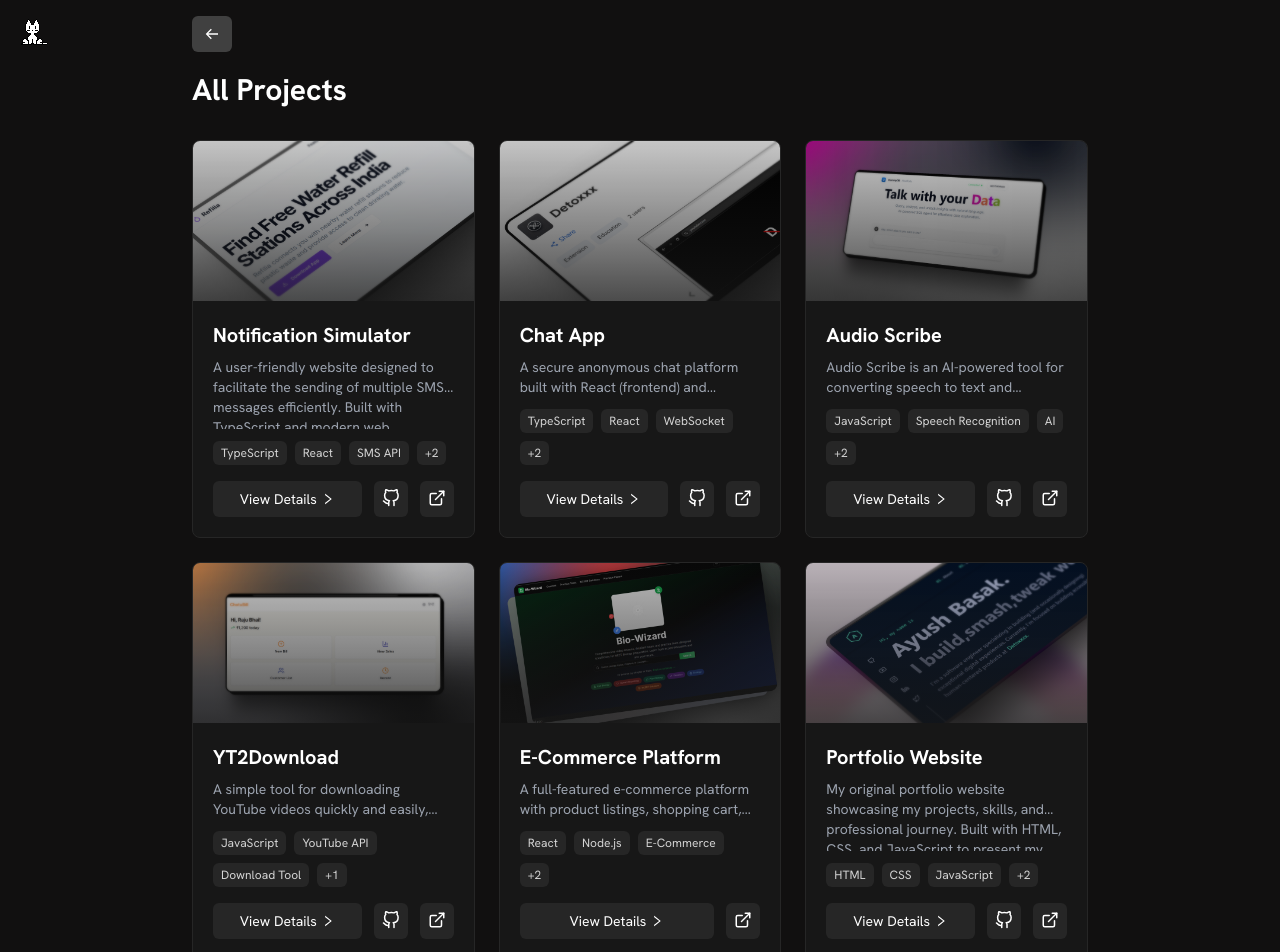
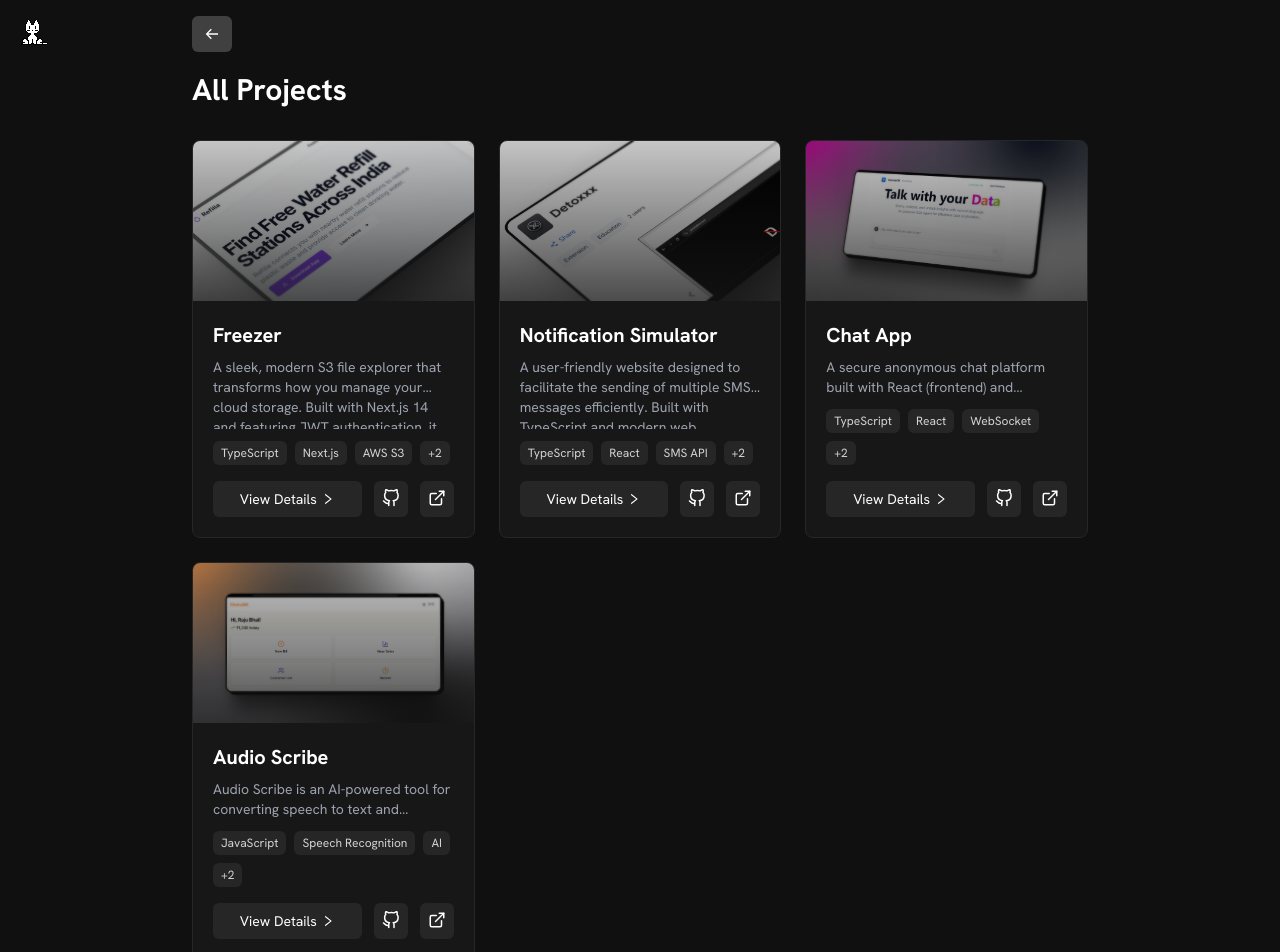
Before and after one commit to surendrakumar6350/portfolio, a Next.js app in the folder v3/: page /project in a window 1280 px wide. Shown: the top 952 px of the page. Built offline with nearby package versions, Linux system fonts and the light colour scheme.

Commit message:
feat: add new project "Freezer" and update existing project details

```diff
--- a/v3/constants/index.ts
+++ b/v3/constants/index.ts
@@ -19,10 +19,32 @@ interface Project {
 
 export const Projects: Project[] = [
   {
+    name: "Freezer",
+    slug: "freezer",
+    image: {
+      url: "/refelia.webp",
+      width: 400,
+      height: 200,
+      alt: "Freezer - Modern S3 File Explorer"
+    },
+    urls: {
+      githubUrl: "https://github.com/surendrakumar6350/freezer",
+      liveUrl: "https://freezer-sigma.vercel.app/",
+    },
+    description: "A sleek, modern S3 file explorer that transforms how you manage your cloud storage. Built with Next.js 14 and featuring JWT authentication, it offers enterprise-grade security with a beautiful, intuitive interface.",
+    tags: [
+      "TypeScript",
+      "Next.js",
+      "AWS S3",
+      "TailwindCSS",
+      "JWT Authentication"
+    ]
+  },
+  {
     name: "Notification Simulator",
     slug: "notification-simulator",
     image: {
-      url: "/refelia.webp",
+      url: "/detox.webp",
       width: 400,
       height: 200,
       alt: "Notification Simulator - A tool for sending multiple SMS messages efficiently"
@@ -44,7 +66,7 @@ export const Projects: Project[] = [
     name: "Chat App",
     slug: "chat-app",
     image: {
-      url: "/detox.webp",
+      url: "/dummy.webp",
       width: 400,
       height: 200,
       alt: "Chat App - Secure anonymous chat platform"
@@ -66,7 +88,7 @@ export const Projects: Project[] = [
     name: "Audio Scribe",
     slug: "audio-scribe",
     image: {
-      url: "/dummy.webp",
+      url: "/chotu.webp",
       width: 400,
       height: 200,
       alt: "Audio Scribe - AI-powered speech-to-text tool"
@@ -83,69 +105,5 @@ export const Projects: Project[] = [
       "Translation",
       "Web App"
     ]
-  },
-  {
-    name: "YT2Download",
-    slug: "yt2download",
-    image: {
-      url: "/chotu.webp",
-      width: 400,
-      height: 200,
-      alt: "YT2Download - YouTube video downloader"
-    },
-    urls: {
-      liveUrl: "https://yt2download.vercel.app",
-      githubUrl: "https://github.com/surendrakumar6350/yt2download"
-    },
-    description: "A simple tool for downloading YouTube videos quickly and easily, built with JavaScript and modern web technologies. It provides a clean interface for accessing YouTube content offline.",
-    tags: [
-      "JavaScript",
-      "YouTube API",
-      "Download Tool",
-      "Web Development"
-    ]
-  },
-  {
-    name: "E-Commerce Platform",
-    slug: "e-commerce",
-    image: {
-      url: "/lms.webp",
-      width: 400,
-      height: 200,
-      alt: "E-Commerce Platform - Full-featured online store"
-    },
-    urls: {
-      liveUrl: "https://e-commerce-umber-one-80.vercel.app/",
-    },
-    description: "A full-featured e-commerce platform with product listings, shopping cart, user authentication, and payment integration. Built with modern web technologies for a seamless shopping experience.",
-    tags: [
-       "React",
-       "Node.js",
-       "E-Commerce",
-       "Payment Integration",
-       "User Authentication"
-    ]
-  },
-  {
-    name: "Portfolio Website",
-    slug: "portfolio",
-    image: {
-      url: "/port.webp",
-      width: 400,
-      height: 200,
-      alt: "Portfolio Website - Showcasing my work and skills"
-    },
-    urls: {
-      liveUrl: "https://surendrakumar6350.github.io/portfolio/",
-      githubUrl: "https://github.com/surendrakumar6350/portfolio"
-    },
-   description: "My original portfolio website showcasing my projects, skills, and professional journey. Built with HTML, CSS, and JavaScript to present my work and capabilities to potential clients and employers.",
-    tags: [
-      "HTML",
-      "CSS",
-      "JavaScript",
-      "Portfolio",
-      "Web Design"
-    ]
   }
 ];
```
